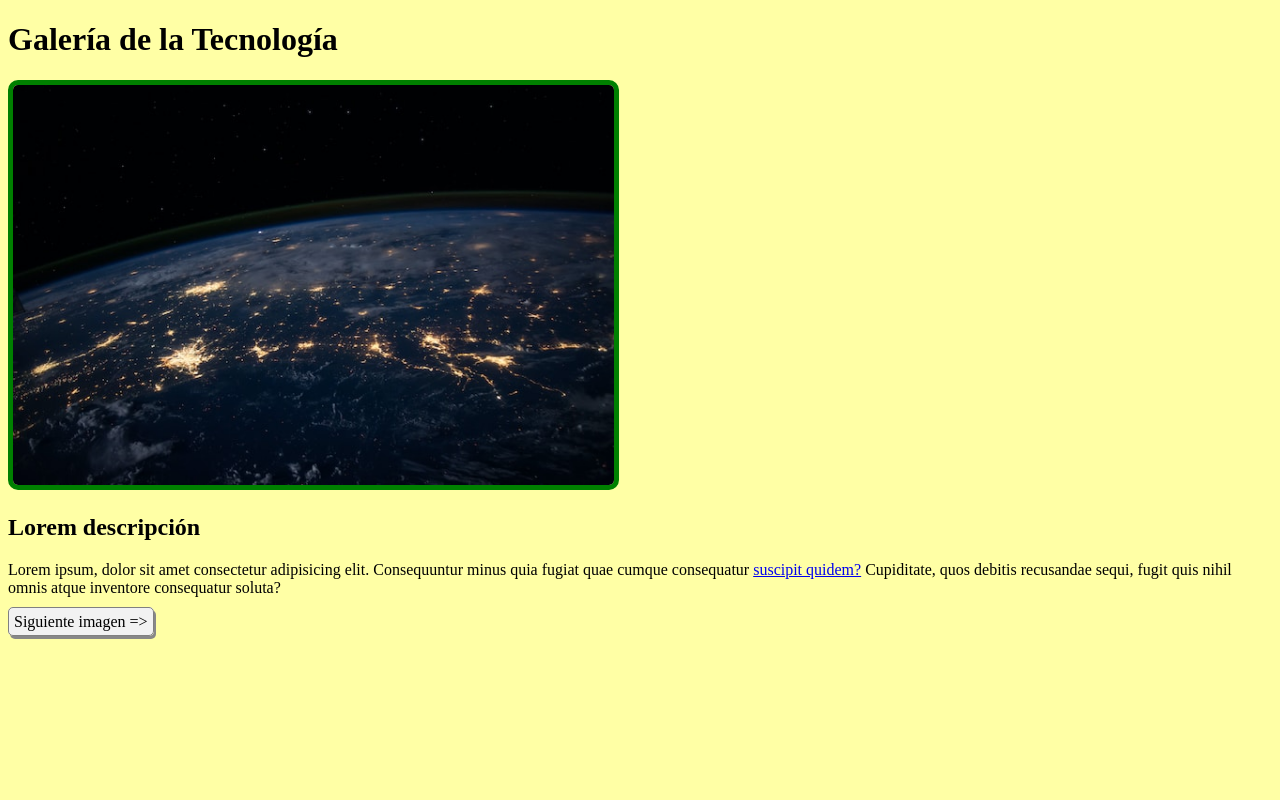
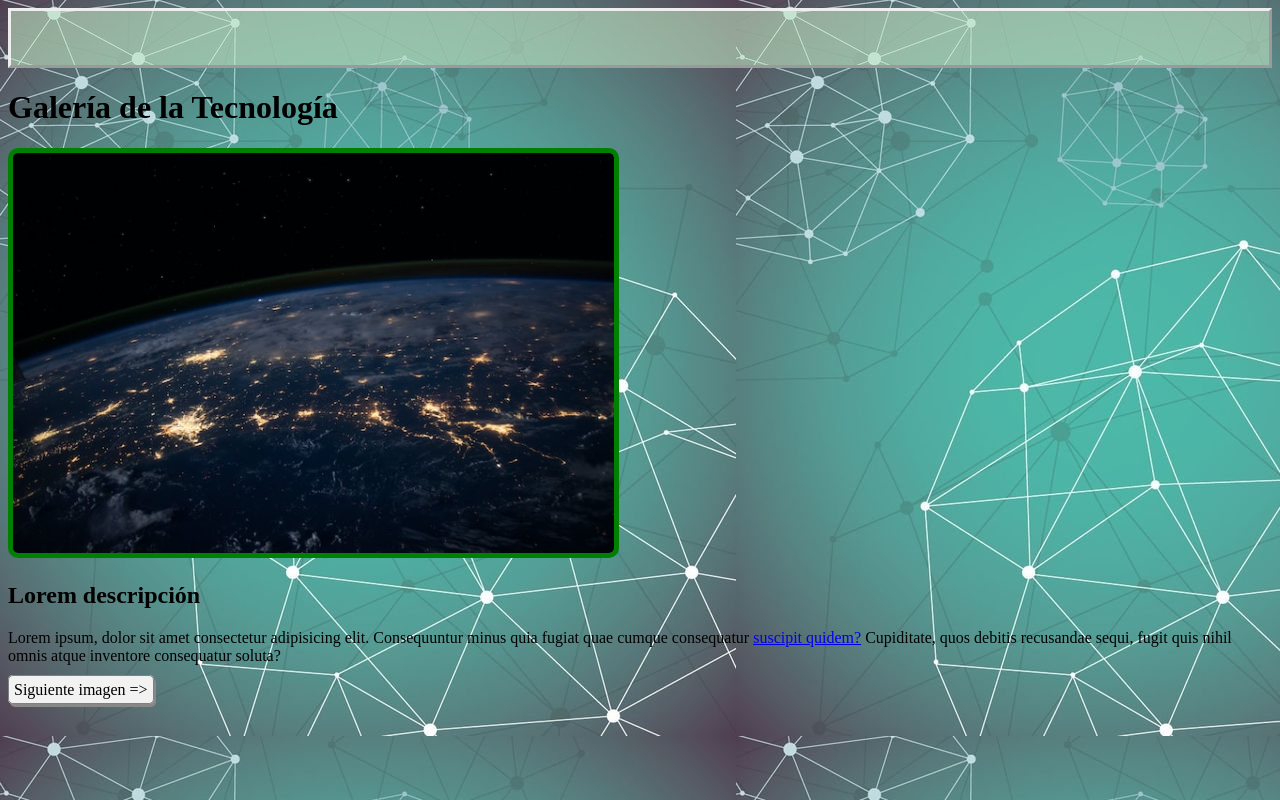
Before and after one commit to CeciMarroche/subgrupo7, a plain HTML site: page index.html in a window 1280 px wide. Drawn offline with Linux system fonts and the light colour scheme; files whose address does not match are found by name.

Commit message:
Update styles.css

```diff
--- a/styles.css
+++ b/styles.css
@@ -1,5 +1,14 @@
 body {
     background-color: rgb(255, 255, 165);
+    background-image: url(./img/img\ 3.jpg);
+}
+
+header{
+    background-color: rgba(198, 235, 198, 0.573);
+    border-style:outset;
+    padding: 2px;
+    margin-top: 2px;
+    height: 50px;
 }
 
 .image{
```
